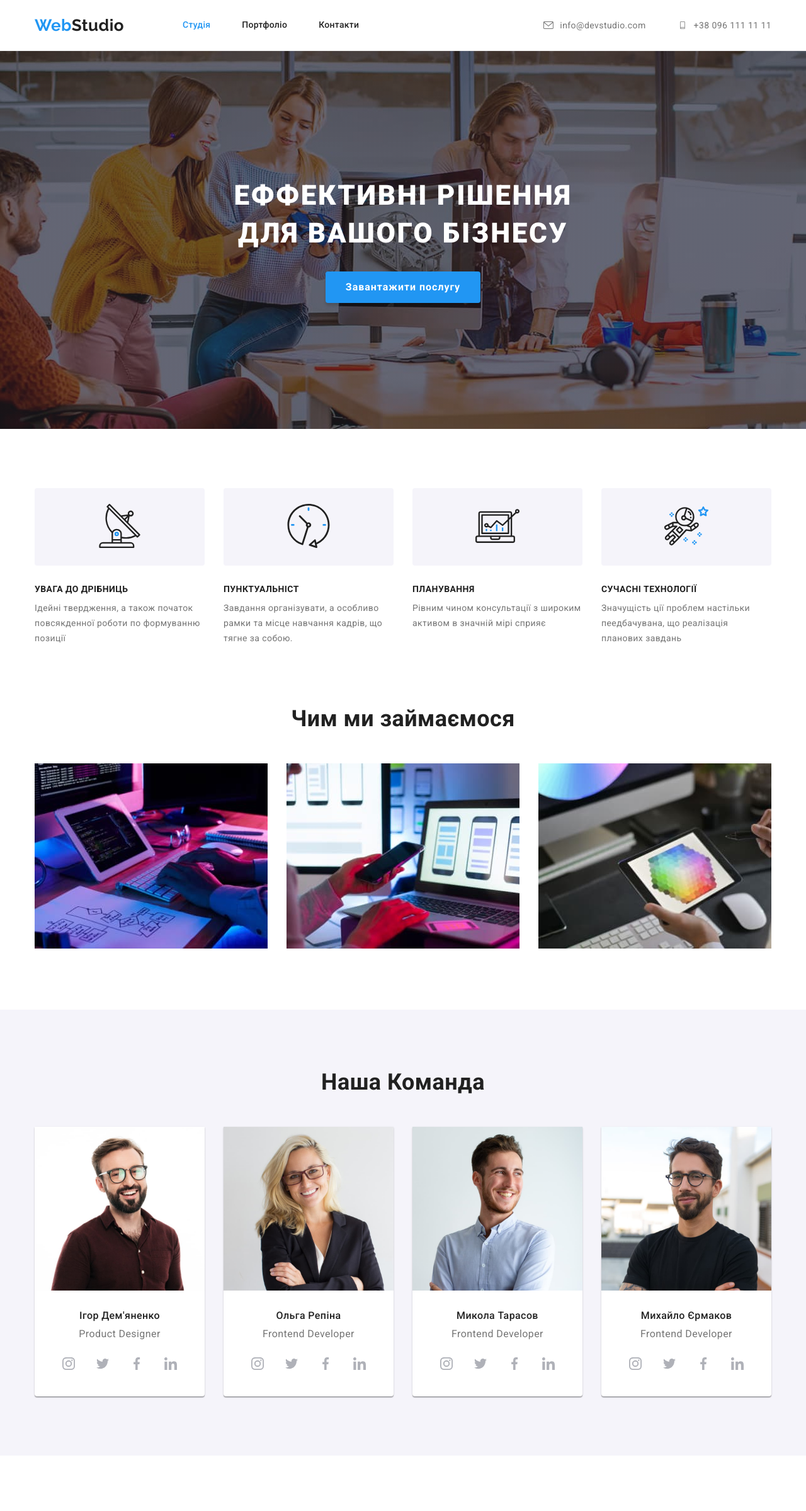
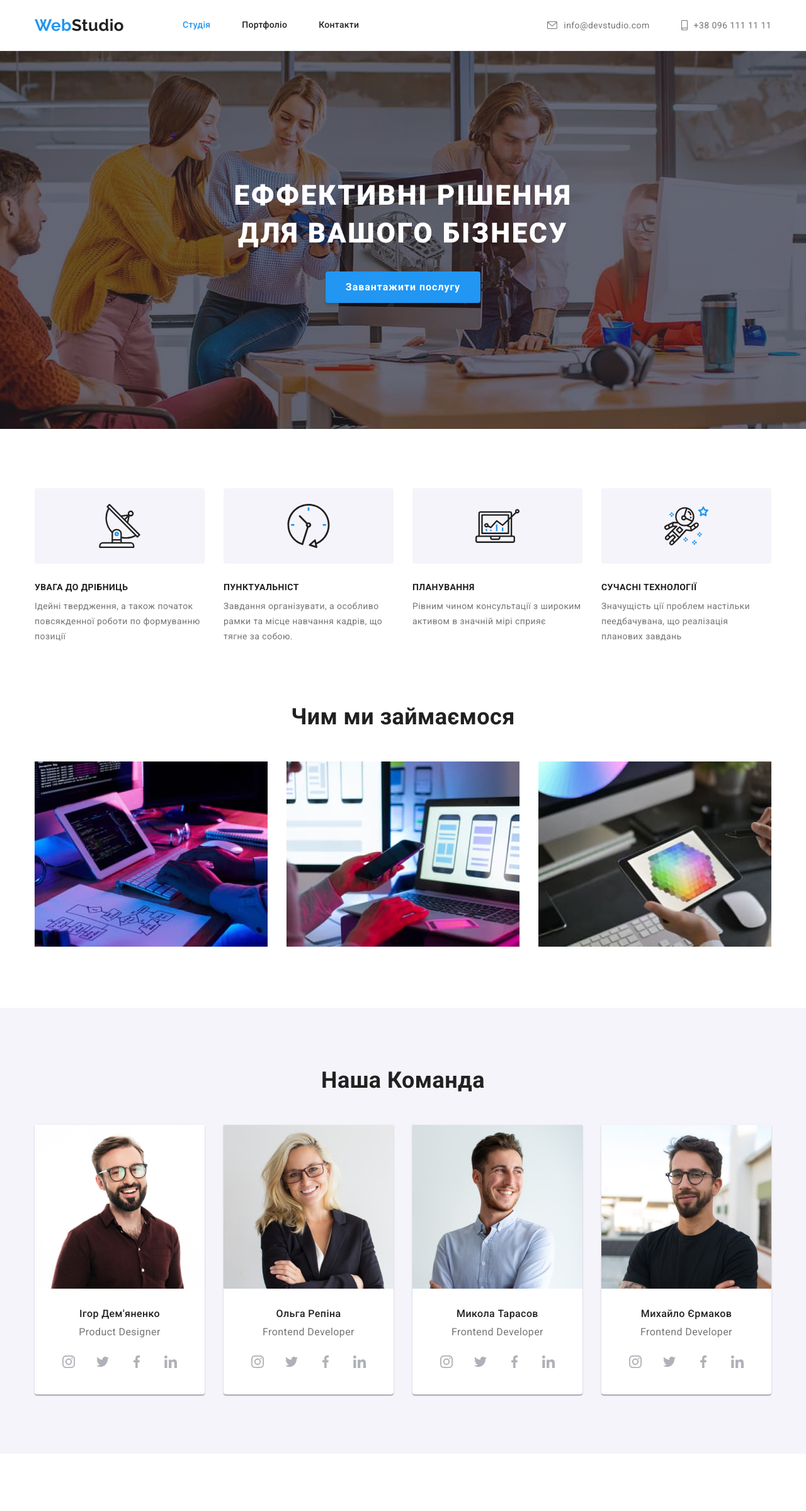
Before and after one commit to AlexandrDrapoy/goit-markup-hw-04, a plain HTML site: page index.html in a window 1280 px wide. Shown: the top 2399 px of the page at 63% size. Drawn offline with nearby package versions, Linux system fonts and the light colour scheme.

Commit message:
корегування
Відкорегував розмір телефона в шапці, спочатку не звернув увагу.
змінив падінги на flex позіціонування в блоці секції section-advantage // там же 4 блоки над текстом з svg
Змінив margin на padding   в секції "Наша команда" , маю питання -  Чому треба ставив padding бо нам рекомендували у сусідів ставити саме властивість margin, а  padding застосовувати до батьків, якщо зможете прошу пояснити, або зараз або при записі нового відео з корегуваннями ДЗ.
Зайвий клас у li прибрав
Стосовно розмірів svg - вони задані в style.css, по цьому питанню звертався до Yulia Sivonenko,  бо бачив цей пунк в ТЗ, але мав питання собливо іконок соц мереж, які повторюються багато разів загалом по 6 разів кожна. Отримав дозвіл не прописувати в тілі HTML. Якщо це важливо і є доброю практикою написання коду то прошу написати мені я внесу правки у роботу, на данний час це корегування не робив.

```diff
--- a/css/style.css
+++ b/css/style.css
@@ -123,10 +123,17 @@ body {
   fill: currentColor;
 }
 
-.contact.link .icon {
+.icon.phone {
+  width: 10px;
+  height: 16px;
+}
+
+.icon.envelope {
   width: 16px;
   height: 12px;
+}
 
+.contact.link .icon {
   margin-right: 10px;
 }
 
@@ -213,13 +220,15 @@ body {
   margin-right: 30px;
 }
 
+
 .section-svg {
   background-color: var(--secondary-bc);
   border-radius: 4px;
-  padding-left: 100px;
-  padding-right: 100px;
-  padding-top: 25px;
-  padding-bottom: 25px;
+  display: flex;
+  justify-content: center;
+  align-items: center;
+  width: 270px;
+  height: 120px;
   margin-bottom: 30px;
 }
 
@@ -267,8 +276,8 @@ body {
 }
 
 .list-our-team .item-profile {
-  margin-top: 30px;
-  margin-bottom: 30px;
+  padding-top: 30px;
+  padding-bottom: 30px;
   display: flex;
   flex-direction: column;
   align-items: center;
--- a/index.html
+++ b/index.html
@@ -43,7 +43,7 @@
         <ul class="contact link">
           <li>
             <a href="mailto:info@devstudio.com" class="item">
-              <svg class="icon svg">
+              <svg class="icon svg envelope">
                 <use
                   class="item-advantage"
                   href="./image/svg/symbol.svg#envelope-header"
@@ -54,7 +54,7 @@
           </li>
           <li>
             <a href="tel:+380961111111" class="item">
-              <svg class="icon svg">
+              <svg class="icon svg phone">
                 <use
                   class="item-advantage"
                   href="./image/svg/symbol.svg#smartphone-header"
@@ -188,7 +188,7 @@
                 <h3 class="title">Ігор Дем'яненко</h3>
                 <p>Product Designer</p>
                 <ul class="social-list">
-                  <li class="social-list-item">
+                  <li>
                     <a class="social-link" href="#">
                       <svg class="social-svg svg">
                         <use href="./image/svg/symbol.svg#instagram"></use>
@@ -230,7 +230,7 @@
                 <h3 class="title">Ольга Репіна</h3>
                 <p>Frontend Developer</p>
                 <ul class="social-list">
-                  <li class="social-list-item">
+                  <li>
                     <a class="social-link" href="#">
                       <svg class="social-svg svg">
                         <use href="./image/svg/symbol.svg#instagram"></use>
@@ -272,7 +272,7 @@
                 <h3 class="title">Микола Тарасов</h3>
                 <p>Frontend Developer</p>
                 <ul class="social-list">
-                  <li class="social-list-item">
+                  <li>
                     <a class="social-link" href="#">
                       <svg class="social-svg svg">
                         <use href="./image/svg/symbol.svg#instagram"></use>
@@ -314,7 +314,7 @@
                 <h3 class="title">Михайло Єрмаков</h3>
                 <p>Frontend Developer</p>
                 <ul class="social-list">
-                  <li class="social-list-item">
+                  <li>
                     <a class="social-link" href="#">
                       <svg class="social-svg svg">
                         <use href="./image/svg/symbol.svg#instagram"></use>
```
